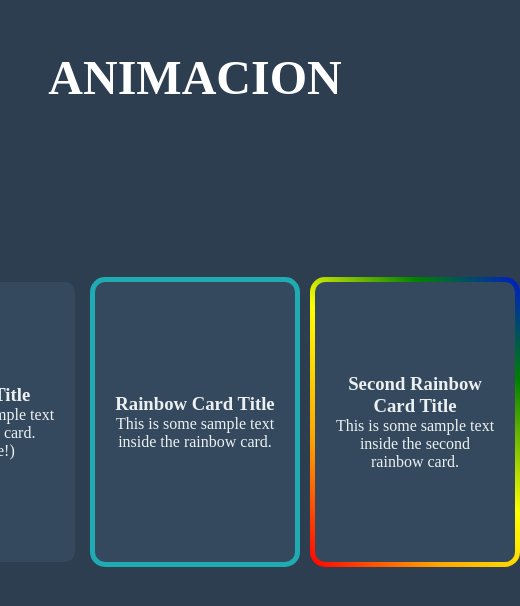
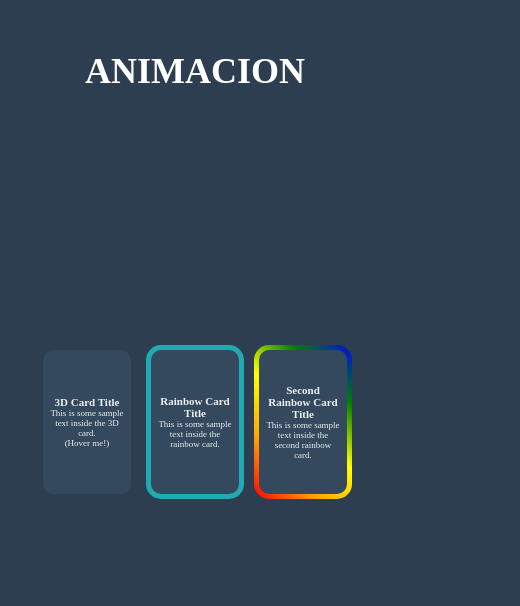
Before and after one commit to NeYru07/Animacion, a plain HTML site: page index.html in a window 390 px wide. Shown: the whole page, 520 px wide, since content can reach past the window. Drawn offline with Linux system fonts and the light colour scheme.

Commit message:
Update 1.2

```diff
--- a/style.css
+++ b/style.css
@@ -97,3 +97,33 @@ h1{
 .d-card:hover {
 	transition: transform 0.1s ease; /* Анимация при наведении */
 }
+
+@media (max-width: 28.125rem) {
+	.card{
+		width: 7rem;
+		height: 11rem;
+		font-size: 0.625rem;
+		padding: 0.55rem;
+	}
+
+	.card h3{
+		font-size: 0.75rem;
+	}
+}
+
+@media (max-width: 24.375rem) {
+	.card{
+		width: 5.5rem;
+		height: 9rem;
+		font-size: 0.5625rem;
+		padding: 0.45rem;
+	}
+
+	.card h3{
+		font-size: 0.6875rem;
+	}
+
+	h1{
+		font-size: 2.25rem;
+	}
+}
```
Also changed, not shown: index.html (+1 -0 lines), script.js (line endings or trailing spaces).
